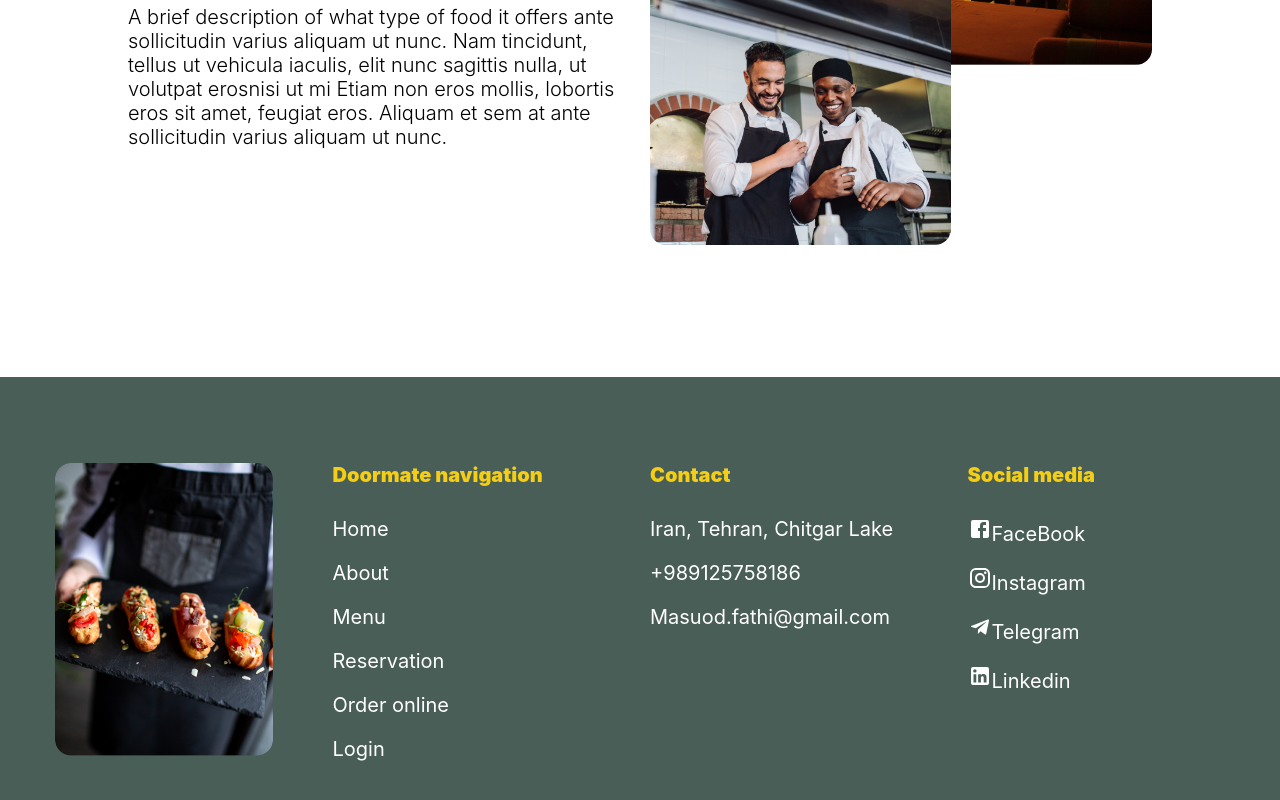
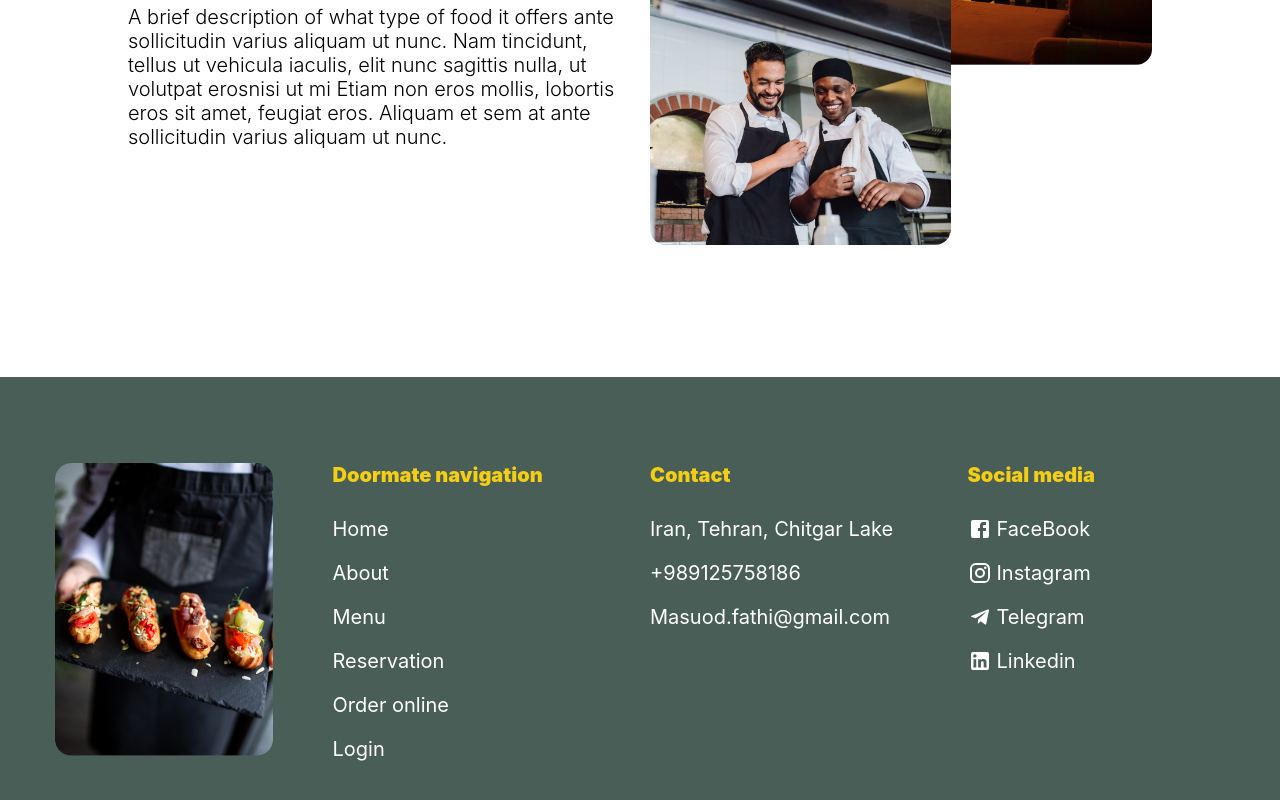
Before and after one commit to masuodfathi/LittleLemon-Restaurant, a React (Create React App) app: page / in a window 1280 px wide. Shown: the part 2236-3036 px from the top of the page. Built offline with nearby package versions, Linux system fonts and the light colour scheme; no server answers.

Commit message:
css change

```diff
--- a/src/App.css
+++ b/src/App.css
@@ -228,6 +228,9 @@
 footer ul a {
   text-decoration: none;
   color: #fff;
+  display: flex;
+  align-items: end;
+  gap: 5px;
 }
 footer ul a:visited {
   color: #fff;
@@ -235,6 +238,23 @@
 footer img {
   margin-top: 20px;
 }
+#instagram,.instagram{
+  color: #C13584;
+
+  background: radial-gradient(circle at 30% 107%, #fdf497 0%, #fdf497 5%, #fd5949 45%, #d6249f 60%, #285AEB 90%);
+  -webkit-background-clip: text;
+          /* Also define standard property for compatibility */
+          background-clip: text;
+  -webkit-text-fill-color: transparent;
+}
+#telegram{
+  color:#229ED9;
+}
+#linkedin{
+  color: #0075b5;
+  background-color: #fff;
+}
+
 /*================= Testimonial  ==================*/
 .testimonial {
   display: flex;
--- a/src/components/Footer.js
+++ b/src/components/Footer.js
@@ -46,10 +46,10 @@
       <section>
         <h3 className="footer-header">Social media</h3>
       <ul>
-        <li className="menu"><FacebookIcon/>FaceBook</li>
-        <li className="menu"><InstagramIcon/><a href="https://www.instagram.com/masuod.fathi?r=nametag">Instagram</a></li>
-        <li className="menu"><TelegramIcon/>Telegram</li>
-        <li className="menu"><LinkedInIcon/><a href="https://www.linkedin.com/in/masoud-fathi-3b4452176/">Linkedin</a></li>
+        <li className="menu"><a href=""><FacebookIcon/>FaceBook</a></li>
+        <li className="menu"><a href="https://www.instagram.com/masuod.fathi?r=nametag"><InstagramIcon/>Instagram</a></li>
+        <li className="menu"><a href="" ><TelegramIcon/>Telegram</a></li>
+        <li className="menu"><a href="https://www.linkedin.com/in/masoud-fathi-3b4452176/"><LinkedInIcon/>Linkedin</a></li>
       </ul>
       </section>
     </footer>
```
